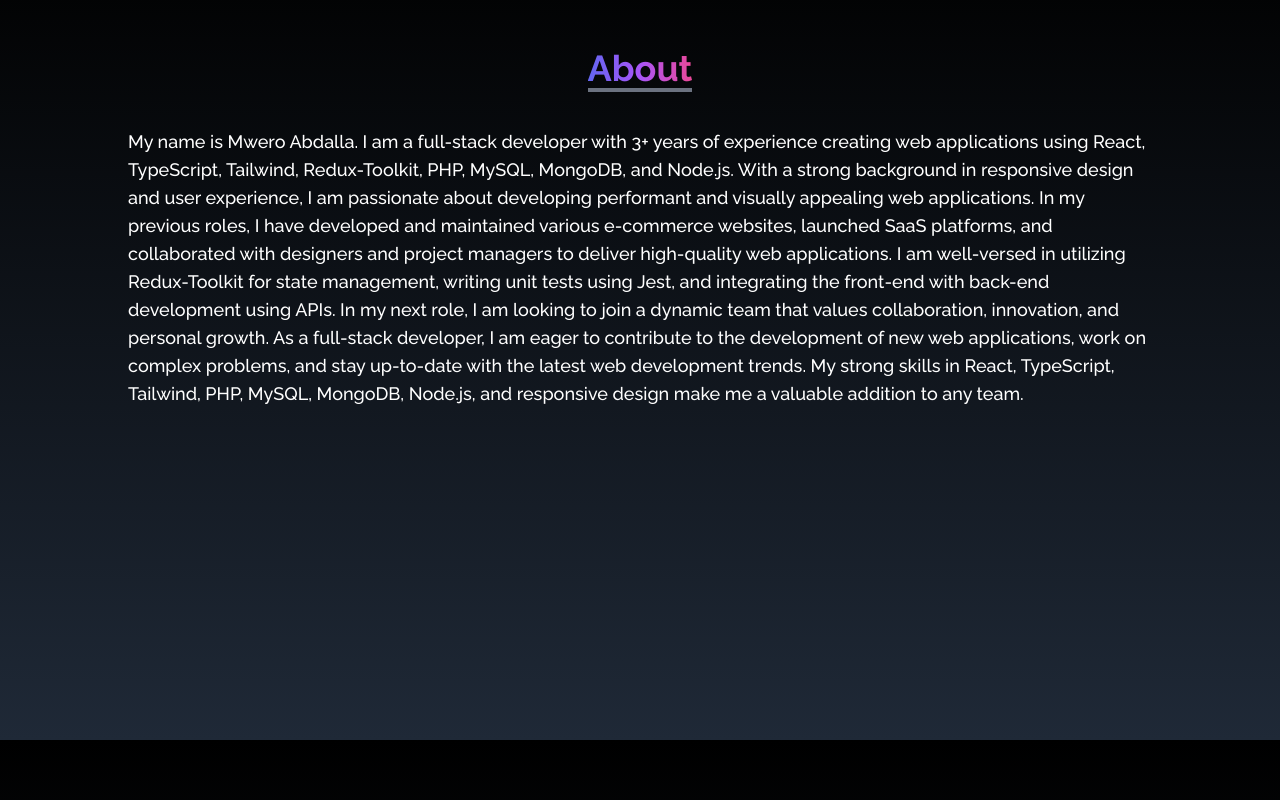
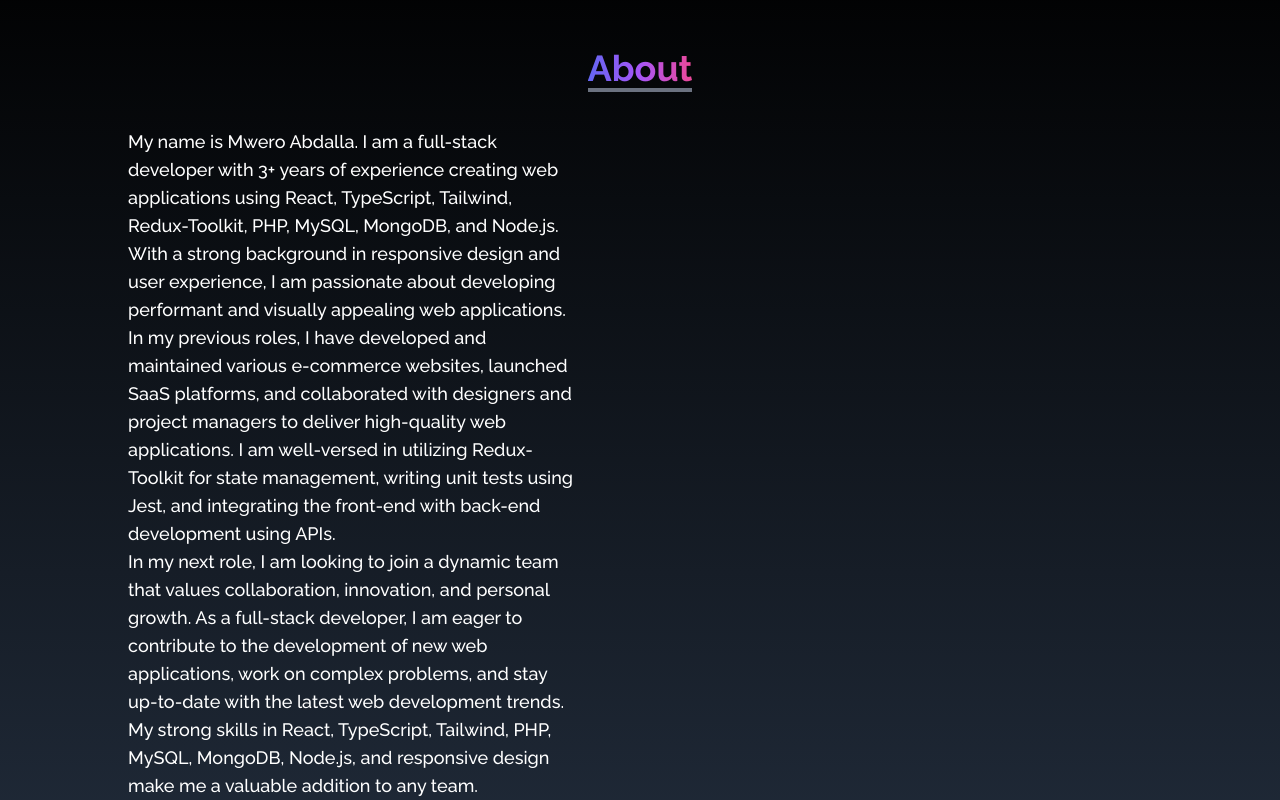
Before and after one commit to mwenaro/react-tailwind-portifolio, a React (Create React App) app: page /#home in a window 1280 px wide. Shown: the part 860-1660 px from the top of the page. Built offline with nearby package versions, Linux system fonts and the light colour scheme.

Commit message:
task: Update the about page, putting the text into paragraphs

```diff
--- a/src/components/layout/About.jsx
+++ b/src/components/layout/About.jsx
@@ -8,18 +8,30 @@ const About = () => {
         <SectionTitleCard title={"About"} />
 
         <div>
-          <p className="text-base md:text-lg font-medium">
-My name is Mwero Abdalla. I am a full-stack developer with 3+ years of experience creating web applications using React, TypeScript, Tailwind, Redux-Toolkit, PHP, MySQL, MongoDB, and Node.js. With a strong background in responsive design and user experience, I am passionate about developing performant and visually appealing web applications.
-
-In my previous roles, I have developed and maintained various e-commerce websites, launched SaaS platforms, and collaborated with designers and project managers to deliver high-quality web applications. I am well-versed in utilizing Redux-Toolkit for state management, writing unit tests using Jest, and integrating the front-end with back-end development using APIs.
-
-In my next role, I am looking to join a dynamic team that values collaboration, innovation, and personal growth. As a full-stack developer, I am eager to contribute to the development of new web applications, work on complex problems, and stay up-to-date with the latest web development trends. My strong skills in React, TypeScript, Tailwind, PHP, MySQL, MongoDB, Node.js, and responsive design make me a valuable addition to any team.
-
-
+          <p className="text-base md:text-lg font-medium max-w-md">
+            My name is Mwero Abdalla. I am a full-stack developer with 3+ years
+            of experience creating web applications using React, TypeScript,
+            Tailwind, Redux-Toolkit, PHP, MySQL, MongoDB, and Node.js. With a
+            strong background in responsive design and user experience, I am
+            passionate about developing performant and visually appealing web
+            applications.
           </p>
-
-          <p className="text-base md:text-lg font-medium">
-
+          <p className="text-base md:text-lg font-medium max-w-md">
+            In my previous roles, I have developed and maintained various
+            e-commerce websites, launched SaaS platforms, and collaborated with
+            designers and project managers to deliver high-quality web
+            applications. I am well-versed in utilizing Redux-Toolkit for state
+            management, writing unit tests using Jest, and integrating the
+            front-end with back-end development using APIs.
+          </p>
+          <p className="text-base md:text-lg font-medium max-w-md">
+            In my next role, I am looking to join a dynamic team that values
+            collaboration, innovation, and personal growth. As a full-stack
+            developer, I am eager to contribute to the development of new web
+            applications, work on complex problems, and stay up-to-date with the
+            latest web development trends. My strong skills in React,
+            TypeScript, Tailwind, PHP, MySQL, MongoDB, Node.js, and responsive
+            design make me a valuable addition to any team.
           </p>
         </div>
       </div>
```
